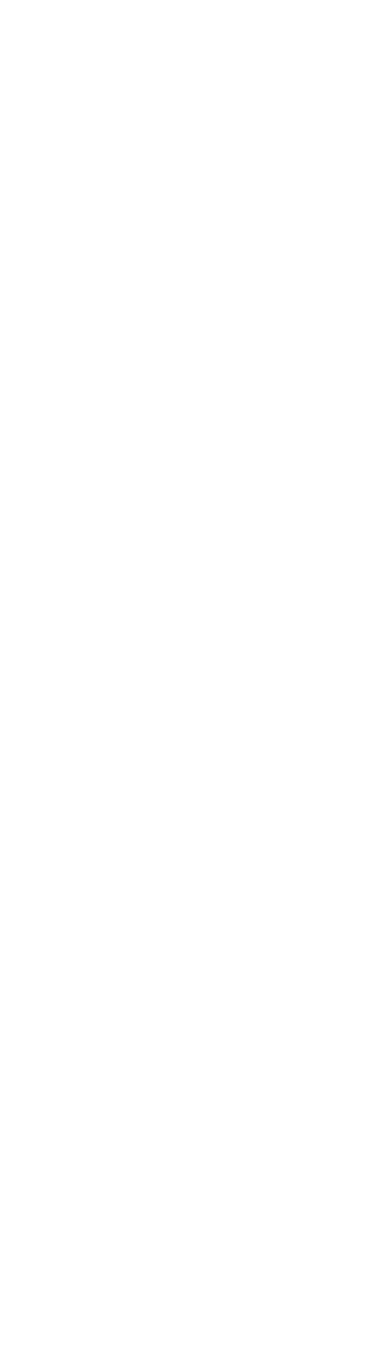
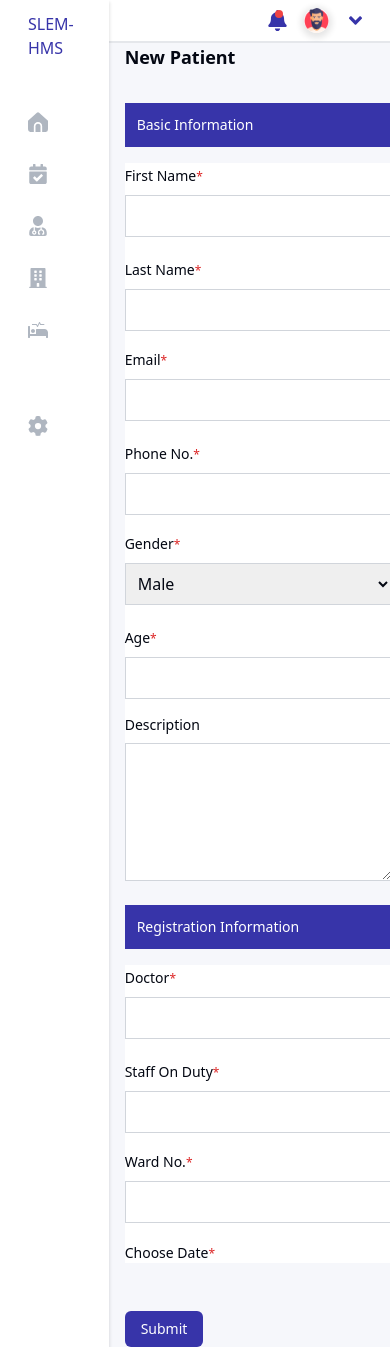
Before and after one commit to Iyk-Tech22/SLEM.Hospital-Management-System.Web, a React (Vite) app: page /patients/add-patient in a window 390 px wide. Before the commit this address had no page. Before the commit the page ends 844 px from the top, so only its background shows below. Built offline with nearby package versions, Linux system fonts and the light colour scheme.

Commit message:
Added a form form validation and make it responsive

```diff
--- a/package.json
+++ b/package.json
@@ -20,6 +20,7 @@
     "react": "^18.2.0",
     "react-datepicker": "^7.1.0",
     "react-dom": "^18.2.0",
+    "react-hook-form": "^7.52.1",
     "react-icons": "^5.2.1",
     "react-router-dom": "^6.23.1",
     "recharts": "^2.12.7",
--- a/src/App.tsx
+++ b/src/App.tsx
@@ -5,7 +5,7 @@ import DoctorsPage from "./pages/DoctorsPage";
 import AppointmentsPage from "./pages/AppointmentsPage";
 import DepartmentsPage from "./pages/DepartmentPage";
 import PatientsPage from "./pages/PatientsPage";
-// import RegisterPatientPage from "./pages/RegisterPatientPage";
+import RegisterPatientPage from "./pages/RegisterPatientPage";
 import Login from "./pages/Login";
 import SignUp from "./pages/SignUp";
 import AddDoctor from "./pages/AddDoctor";
@@ -33,7 +33,7 @@ export default function App() {
           <Route path="patients">
             <Route index element={<Navigate replace to="all-patients" />}></Route>
             <Route path="all-patients" element={<PatientsPage />}></Route>
-            {/* <Route path="add-patient" element={<RegisterPatientPage />}></Route> */}
+            <Route path="add-patient" element={<RegisterPatientPage />}></Route>
           </Route>
         </Route>
         <Route path="auth">
--- a/src/layouts/DashboardLayout.tsx
+++ b/src/layouts/DashboardLayout.tsx
@@ -9,7 +9,7 @@ import avatar from "@/assets/images/avatar.png";
 export default function DashboardLayout() {
     return (
         <div className="max-w-full min-h-screen flex">
-            <aside className="w-[50%] md:w-[20%] max-h-full z-10 flex flex-col px-4 py-3 shadow-[0_3px_3px_1px_rgba(0,0,0,0.1)]">
+            <aside className="w-[30%] md:w-[20%] max-h-full z-10 flex flex-col px-4 py-3 shadow-[0_3px_3px_1px_rgba(0,0,0,0.1)]">
                 <div className="pl-3 mb-10">
                     <Logo />
                 </div>
--- a/src/pages/RegisterPatientPage.tsx
+++ b/src/pages/RegisterPatientPage.tsx
@@ -2,79 +2,115 @@ import Button from "@/components/Button";
 // import { useState } from "react";
 // import DatePicker from "react-datepicker";
 import "react-datepicker/dist/react-datepicker.css";
+// import ReactDOM from 'react-dom';
+import {useForm,SubmitHandler} from 'react-hook-form'
 import Label from '../components/Label';
+
+enum GenderEnum {
+  female='female',
+  male='male'
+}
+
+interface RegisterPatientFormInput{
+  firstName:string
+  lastName:string
+  email:string
+  phone:number
+  gender:GenderEnum
+  age:number
+  description:string
+  doctorName:string
+  staffOnDuty:string
+  wardNo:number
+
+}
 
 export default function RegisterPatientPage() {
     // const [date, setDate] = useState<Date | null>(null);
     // const [chooseDate, setChooseDate] = useState<Date | null>(null);
 
+    const {register,handleSubmit, formState : {errors, isSubmitted}} = useForm<RegisterPatientFormInput>();const onSumbit:SubmitHandler<RegisterPatientFormInput> = (data) => console.log(data);
+
+
     return (
-      <div className="max-w-2xl mx-auto">
+      <div className="w-full mx-4 md:max-w-2xl md:mx-auto">
         <h2 className="text-lg font-semibold">New Patient</h2>
-        <form className="grid mt-8">
+        <form className="grid mt-8" onSubmit={handleSubmit(onSumbit)}>
           {/* BASIC FORM */}
           <div>
-            <p className="w-full text-sm font-medium text-white bg-primaryBlue p-3">
+            <p className="w-[95%] md:w-full text-sm font-medium text-white bg-primaryBlue p-3">
               Basic Information
             </p>
-            <div className="bg-white px-8 py-4">
+            <div className="bg-white md:px-8 md:py-4">
               {/* FIRST & LAST NAME */}
-              <div className="grid grid-cols-2 gap-5 mt-4">
+              <div className="grid grid-cols-1 md:grid-cols-2 gap-5 mt-4">
                 <div className="space-y-2">
                   <Label name="firstName" label="First Name" required={true} />
                   <input
+                  {...register("firstName", {required: 'This field is  required'})}
                     id="firstName"
                     type="text"
-                    className="w-full border border-gray-300 p-2 focus-visible:outline-primaryBlue"
+                    className="w-[95%] md:w-full border border-gray-300 p-2 focus-visible:outline-primaryBlue"
                   />
+                  {isSubmitted && errors.firstName && <p className="text-red-500">{errors.firstName.message}</p>}
                 </div>
                 <div className="space-y-2">
                   <Label name="lastName" label="Last Name" required={true} />
                   <input
+                  {...register("lastName",{required: 'This field is  required'})}
                     id="lastName"
                     type="text"
-                    className="w-full border border-gray-300 p-2 focus-visible:outline-primaryBlue"
+                    className="w-[95%] md:w-full border border-gray-300 p-2 focus-visible:outline-primaryBlue"
                   />
+                  {isSubmitted && errors.lastName && <p className="text-red-500">{errors.lastName.message}</p>}
                 </div>
               </div>
               {/* PHONE & EMAIL */}
-              <div className="grid grid-cols-2 gap-5 mt-4">
+              <div className="grid grid-cols-1 md:grid-cols-2 gap-5 mt-4">
                 <div className="space-y-2">
                   <Label name="email" label="Email" required={true} />
                   <input
+                  {...register("email",{required: 'This field is  required'})}
                     id="email"
                     type="email"
-                    className="w-full border border-gray-300 p-2 focus-visible:outline-primaryBlue"
+                    className="w-[95%] md:w-full border border-gray-300 p-2 focus-visible:outline-primaryBlue"
                   />
+                  {isSubmitted && errors.email && <p className="text-red-500">{errors.email.message}</p>}
                 </div>
                 <div className="space-y-2">
                   <Label name="phone" label="Phone No." required={true} />
                   <input
+                  {...register("phone",{required: 'This field is  required'})}
                     id="phone"
                     type="text"
-                    className="w-full border border-gray-300 p-2 focus-visible:outline-primaryBlue"
+                    className="w-[95%] md:w-full border border-gray-300 p-2 focus-visible:outline-primaryBlue"
                   />
+                  {isSubmitted && errors.phone && <p className="text-red-500">{errors.phone.message}</p>}
                 </div>
               </div>
               {/* GENDER & AGE */}
-              <div className="grid grid-cols-2 gap-5 mt-4">
+              <div className="grid grid-cols-1 md:grid-cols-2 gap-5 mt-4">
                 <div className="space-y-2">
                   <Label name="gender" label="Gender" required={true} />
                   <select
+                  {...register("gender",{required: 'This field is  required'})}
                     id="gender"
-                    className="w-full border border-gray-300 p-2  focus-visible:outline-primaryBlue"
+                    className="w-[95%] md:w-full border border-gray-300 p-2  focus-visible:outline-primaryBlue"
                   >
-                    <option>Male</option>
-                    <option>Female</option>
+                    <option value='male'>Male</option>
+                    <option value='female'>Female</option>
                   </select>
+                  {isSubmitted && errors.gender && <p className="text-red-500">{errors.gender.message}</p>}
                 </div>
                 <div className="space-y-2">
                   <Label name="age" label="Age" required={true} />
                   <input
+                  {...register("age",{required: 'This field is  required'})}
                     id="age"
                     type="text"
-                    className="w-full border border-gray-300 p-2 focus-visible:outline-primaryBlue"
+                    className="w-[95%] md:w-full border border-gray-300 p-2 focus-visible:outline-primaryBlue"
                   />
+                  {isSubmitted && errors.age && <p className="text-red-500">{errors.age.message}</p>}
                 </div>
               </div>
               {/* Date */}
@@ -94,29 +130,33 @@ export default function RegisterPatientPage() {
                   required={false}
                 />
                 <textarea
-                  className="border border-gray-300 py-2 px-3 focus-visible:outline-primaryBlue"
+                {...register("description",{required: 'This field is  required'})}
+                  className="w-[95%] md:w-full border border-gray-300 py-2 px-3 focus-visible:outline-primaryBlue"
                   id="description"
                   rows={5}
                   cols={5}
                 ></textarea>
+                {isSubmitted && errors.description && <p className="text-red-500">{errors.description.message}</p>}
               </div>
             </div>
           </div>
           {/* REGISTRATION FORM */}
           <div className="mt-6">
-            <p className="w-full text-sm font-medium text-white bg-primaryBlue p-3">
+            <p className="w-[95%] md:w-full text-sm font-medium text-white bg-primaryBlue p-3">
               Registration Information
             </p>
-            <div className="px-8 py-4 bg-white">
+            <div className="md:px-8 md:py-4 bg-white">
               {/* DOCTOR NAME & STAFF ON DUTY */}
-              <div className="grid grid-cols-2 gap-5 mt-4">
+              <div className="grid grid-cols-1 md:grid-cols-2 gap-5 mt-4">
                 <div className="space-y-2">
                   <Label name="doctorName" label="Doctor" required={true} />
                   <input
+                  {...register("doctorName",{required: 'This field is  required'})}
                     id="doctorName"
                     type="text"
-                    className="w-full border border-gray-300 p-2 focus-visible:outline-primaryBlue"
+                    className="w-[95%] md:w-full border border-gray-300 p-2 focus-visible:outline-primaryBlue"
                   />
+                  {isSubmitted && errors.doctorName && <p className="text-red-500">{errors.doctorName.message}</p>}
                 </div>
                 <div className="space-y-2">
                   <Label
@@ -125,21 +165,25 @@ export default function RegisterPatientPage() {
                     required={true}
                   />
                   <input
+                  {...register("staffOnDuty",{required: 'This field is  required'})}
                     id="staffOnDuty"
                     type="text"
-                    className="w-full border border-gray-300 p-2 focus-visible:outline-primaryBlue"
+                    className="w-[95%] md:w-full border border-gray-300 p-2 focus-visible:outline-primaryBlue"
                   />
+                  {isSubmitted && errors.staffOnDuty && <p className="text-red-500">{errors.staffOnDuty.message}</p>}
                 </div>
               </div>
               {/* WARD NO. & DATE */}
-              <div className="grid grid-cols-2 gap-5 my-4 mb-6">
+              <div className="grid grid-cols-1 md:grid-cols-2 gap-5 my-4 mb-6">
                 <div className="space-y-2">
                   <Label name="wardNo" label=" Ward No." required={true} />
                   <input
+                  {...register("wardNo",{required: 'This field is  required'})}
                     id="wardNo"
                     type="text"
-                    className="w-full border border-gray-300 p-2 focus-visible:outline-primaryBlue"
+                    className="w-[95%] md:w-full border border-gray-300 p-2 focus-visible:outline-primaryBlue"
                   />
+                  {isSubmitted && errors.wardNo && <p className="text-red-500">{errors.wardNo.message}</p>}
                 </div>
                 <div className="grid space-y-2">
                   <Label
@@ -149,7 +193,7 @@ export default function RegisterPatientPage() {
                   />
                   {/* <DatePicker
                     selected={chooseDate}
-                    className="w-full cursor-pointer border border-gray-300 p-2 focus-visible:outline-primaryBlue"
+                    className="w-[95%] md:w-full cursor-pointer border border-gray-300 p-2 focus-visible:outline-primaryBlue"
                     onChange={(date) => setChooseDate(date)}
                   /> */}
                 </div>
```
Also changed, not shown: src/pages/DashboardPage.tsx (+10 -10 lines), 1 other file (tests, documents, lock files or other folders).
